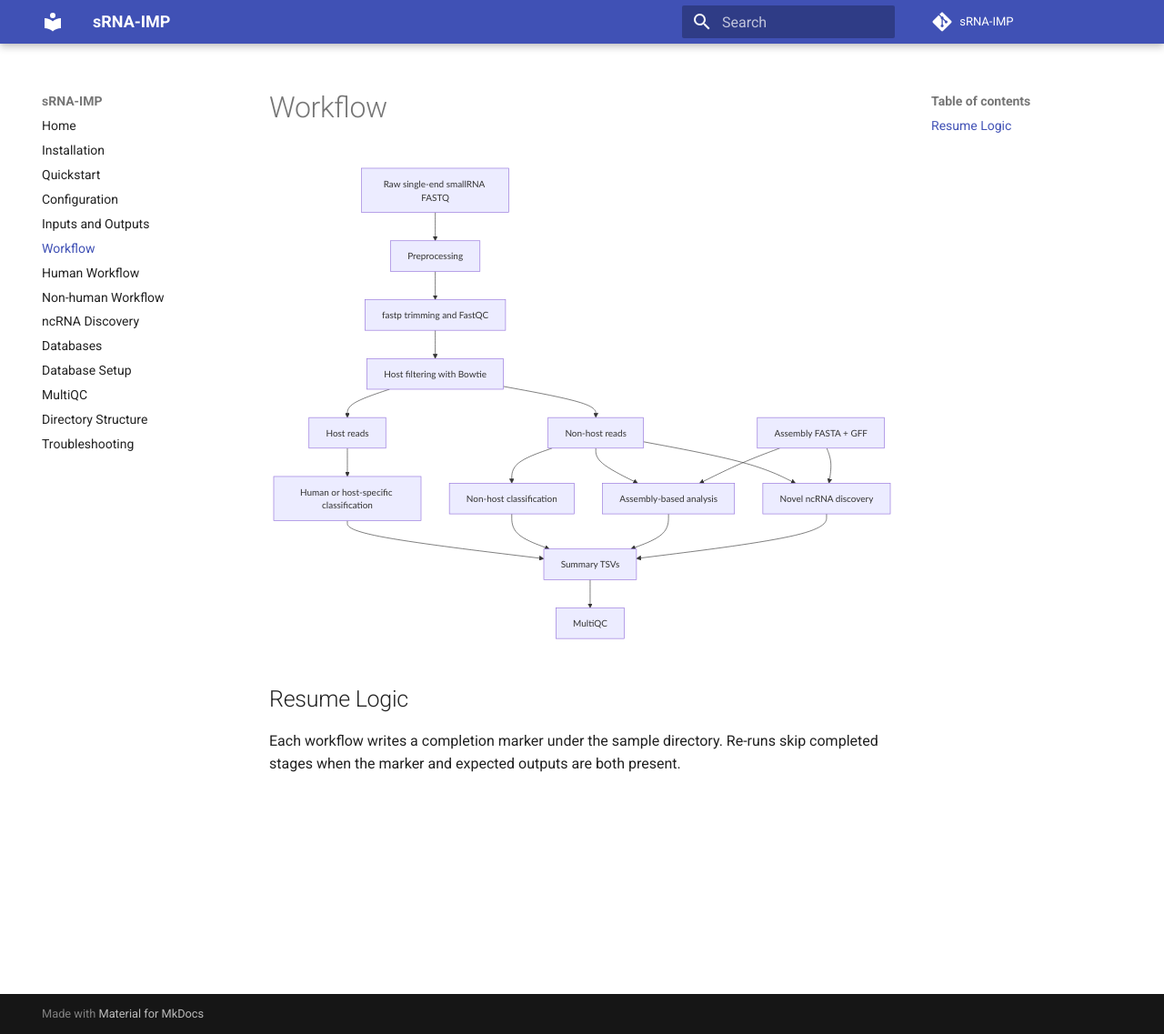
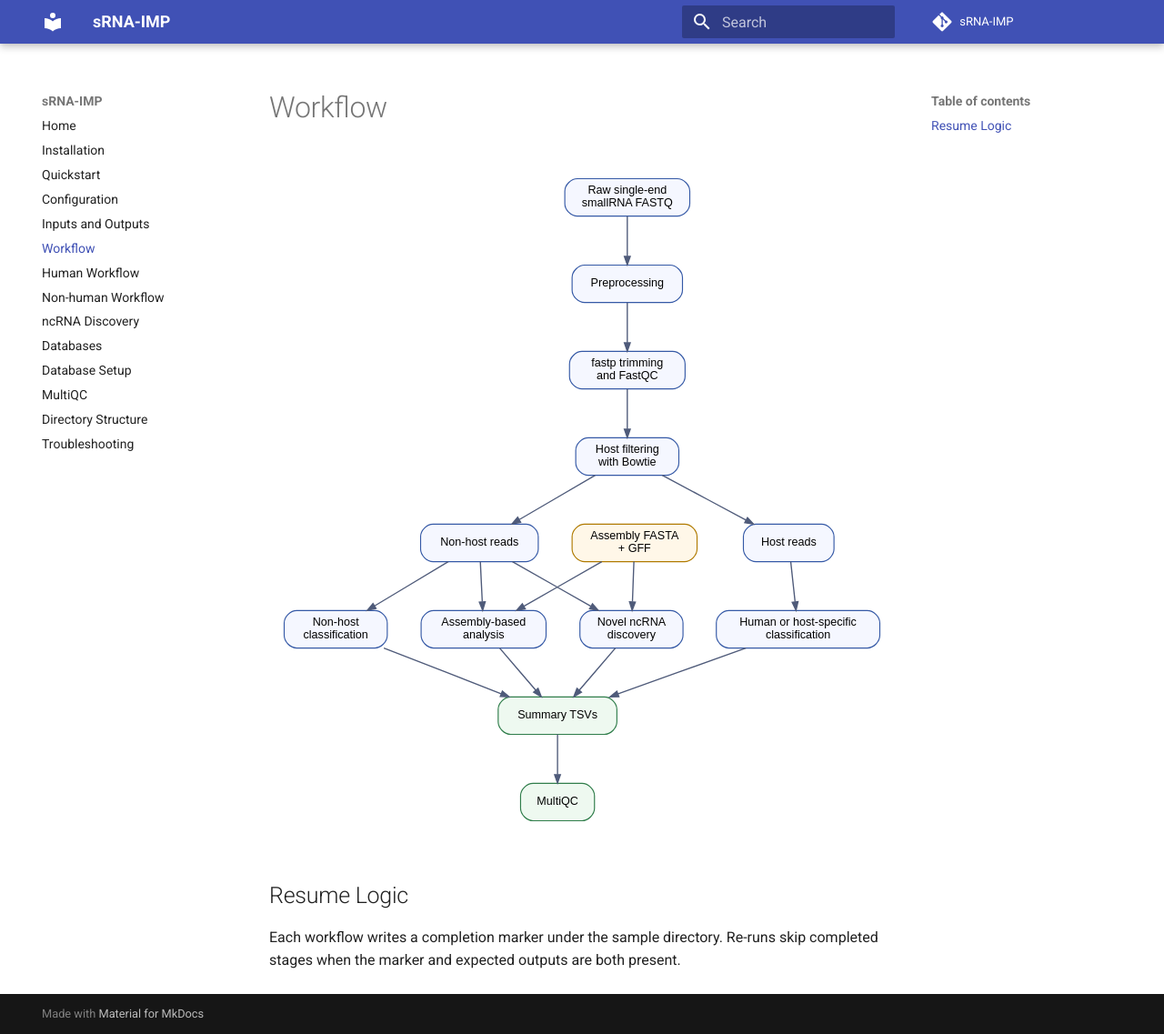
Before and after one commit to genomeanalysislcsb/sRNA-IMP, an MkDocs documentation site: the page built from docs/workflow.md, in a window 1280 px wide and 1137 px high. Shown: the whole window at 91% size. Built offline with MkDocs 1.6.1 and Material for MkDocs 9.7.7, drawn with Linux system fonts in a browser that asks for light colours; comment, search, counter and statistics services are not loaded.

```diff
--- a/docs/workflow.md
+++ b/docs/workflow.md
@@ -1,24 +1,6 @@
 # Workflow
 
-<div class="mermaid">
-flowchart TD
-    A[Raw single-end smallRNA FASTQ] --> B[Preprocessing]
-    B --> C[fastp trimming and FastQC]
-    C --> D[Host filtering with Bowtie]
-    D --> E[Host reads]
-    D --> F[Non-host reads]
-    E --> G[Human or host-specific classification]
-    F --> H[Non-host classification]
-    F --> I[Assembly-based analysis]
-    F --> J[Novel ncRNA discovery]
-    K[Assembly FASTA + GFF] --> I
-    K --> J
-    G --> L[Summary TSVs]
-    H --> L
-    I --> L
-    J --> L
-    L --> M[MultiQC]
-</div>
+![sRNA-IMP workflow](assets/workflow.svg)
 
 ## Resume Logic
 
```
Also changed, not shown: README.md (+8 -4 lines), docs/assets/workflow.svg (added), 1 other file.
